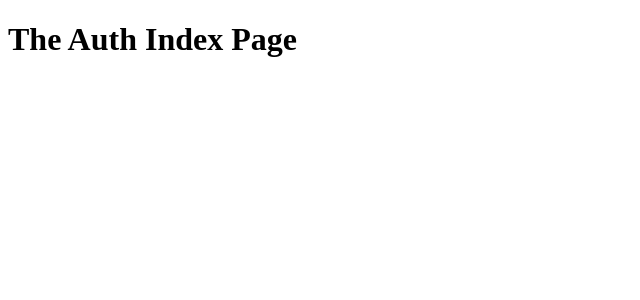
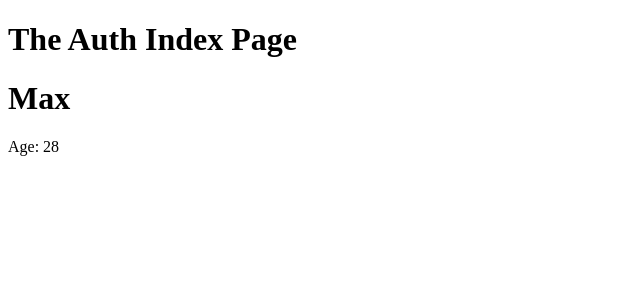
Before and after one commit to blaec/nextjs, a Next.js app: page /auth in a window 1280 px wide. Shown: the top 300 px of the page, without its empty margins (0-640 px from the left). Built offline with nearby package versions, Linux system fonts and the light colour scheme.

Commit message:
419. Next.js & Components & Pages

```diff
--- /dev/null
+++ b/compontentts/User.js
@@ -0,0 +1,10 @@
+import React from 'react';
+
+const user = (props) => (
+    <div>
+        <h1>{props.name}</h1>
+        <p>Age: {props.age}</p>
+    </div>
+);
+
+export default user;
--- a/pages/auth/index.js
+++ b/pages/auth/index.js
@@ -1,8 +1,10 @@
 import React from 'react';
+import User from "../../compontentts/User";
 
 const authIndexPage = (props) => (
     <div>
         <h1>The Auth Index Page</h1>
+        <User name="Max" age={28} />
     </div>
 );
 
```
